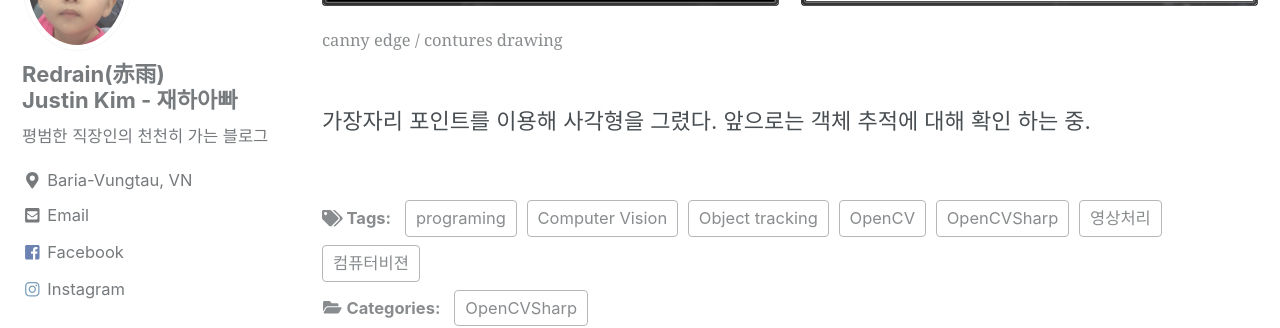
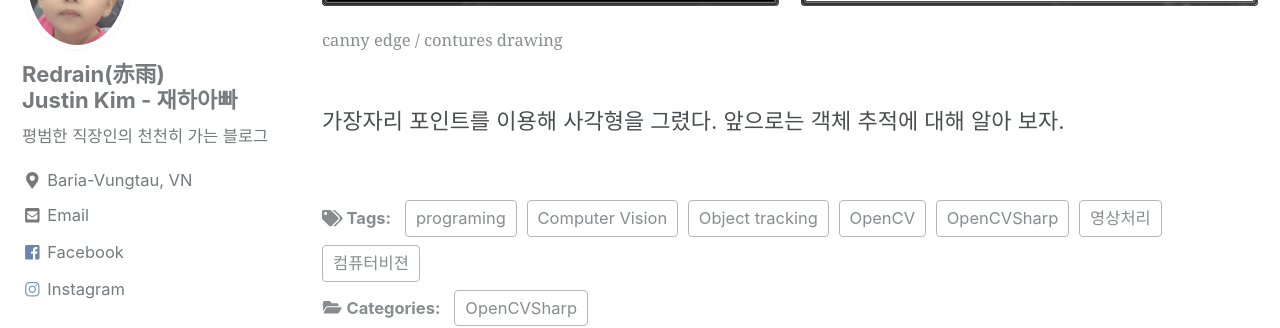
Before and after one commit to RedRainKim/RedRainKim.github.io, a Jekyll site: the page built from _posts/2019-04-01-opencvsharp-study-11.md, in a window 1280 px wide and 900 px high, scrolled down 2775 px. Shown: the part 152-480 px from the top of the window. Built offline with Jekyll 4.4.1, drawn with Linux system fonts in a browser that asks for light colours; cached includes are drawn as plain includes; comment, search, counter and statistics services are not loaded.

Commit message:
Update 2019-04-01-opencvsharp-study-11.md

```diff
--- a/_posts/2019-04-01-opencvsharp-study-11.md
+++ b/_posts/2019-04-01-opencvsharp-study-11.md
@@ -94,4 +94,4 @@ using (new Window("dst", WindowMode.AutoSize, dst))
     <figcaption>canny edge / contures drawing</figcaption>
 </figure>
 
-가장자리 포인트를 이용해 사각형을 그렸다. 앞으로는 객체 추적에 대해 확인 하는 중.
+가장자리 포인트를 이용해 사각형을 그렸다. 앞으로는 객체 추적에 대해 알아 보자.
```
